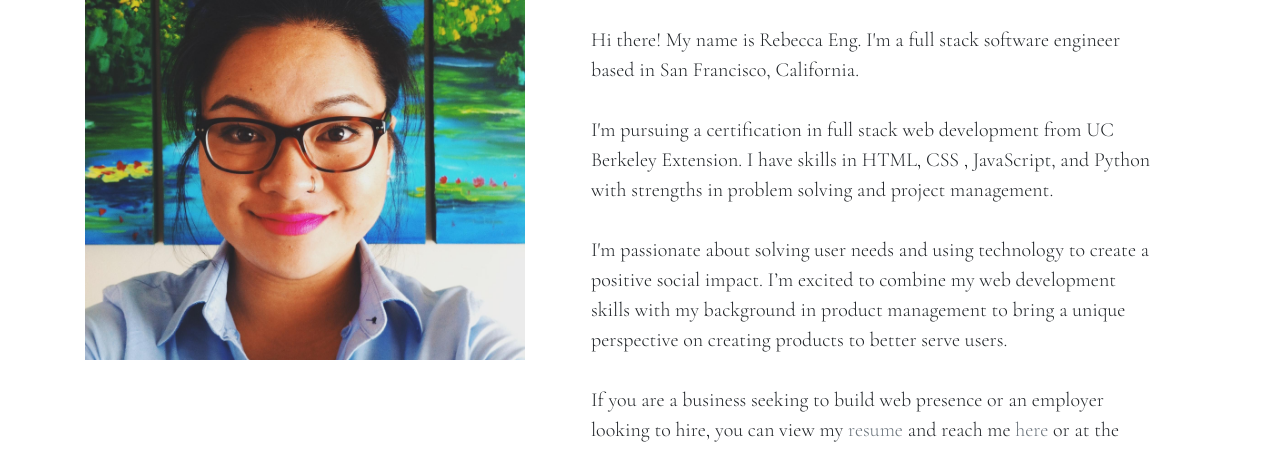
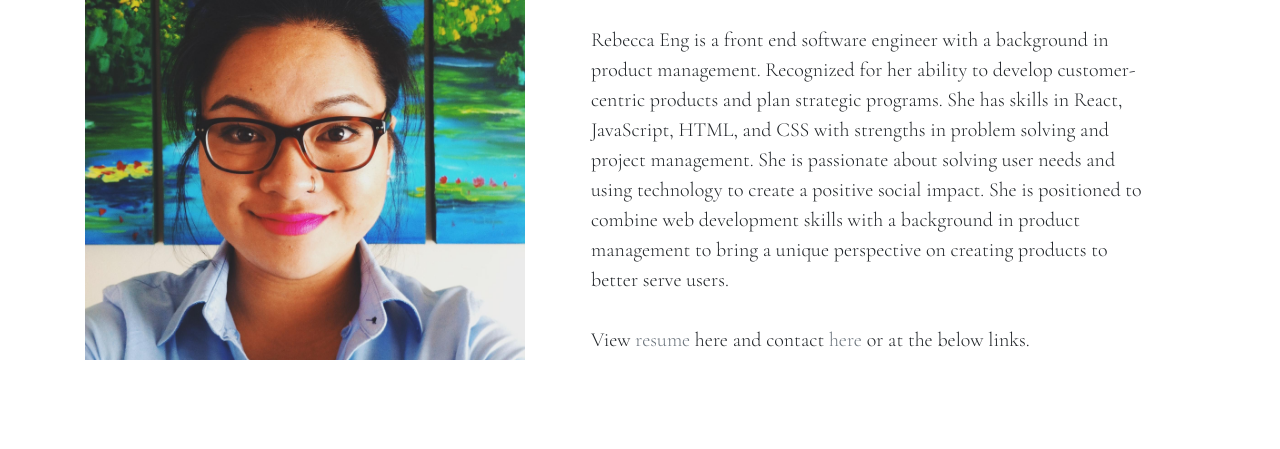
Before and after one commit to engrebecca/portfolio, a website: page index.html in a window 1280 px wide. Shown: the part 495-944 px from the top of the page. Drawn offline with nearby package versions, Linux system fonts and the light colour scheme.

Commit message:
Update about me section

```diff
--- a/index.html
+++ b/index.html
@@ -73,17 +73,9 @@
                         </div>
                         <!-- About Me body -->
                         <div class="card-body" data-aos="fade-down" data-aos-delay="50">
-                            <p class="card-text cormorant-font">Hi there! My name is Rebecca Eng. I'm a full stack
-                                software engineer
-                                based in San Francisco, California. <br> <br> I'm pursuing a certification in full stack
-                                web development from UC Berkeley Extension. I have skills in HTML, CSS , JavaScript, and
-                                Python with strengths in problem solving and project management. <br> <br> I'm
-                                passionate about solving user needs and using technology to create a positive social
-                                impact. I’m excited to combine my web development skills with my background in product
-                                management to bring a unique perspective on creating products to better serve users.
-                                <br><br> If you are a business seeking to build web presence or an employer looking to
-                                hire, you can view my <a href="assets/Rebecca SE Resume_10.5.20.pdf" target="_blank"
-                                    class="text-secondary">resume</a> and reach me <a href="/contact"
+                            <p class="card-text cormorant-font">Rebecca Eng is a front end software engineer with a background in product management. Recognized for her ability to develop customer-centric products and plan strategic programs. She has skills in React, JavaScript, HTML, and CSS with strengths in problem solving and project management. She is passionate about solving user needs and using technology to create a positive social impact. She is positioned to combine web development skills with a background in product management to bring a unique perspective on creating products to better serve users.
+                                <br><br> View <a href="assets/Rebecca SE Resume_10.5.20.pdf" target="_blank"
+                                    class="text-secondary">resume</a> here and contact <a href="/contact"
                                     class="text-secondary">here</a> or at the below links.</p>
                         </div>
                     </div>
```
